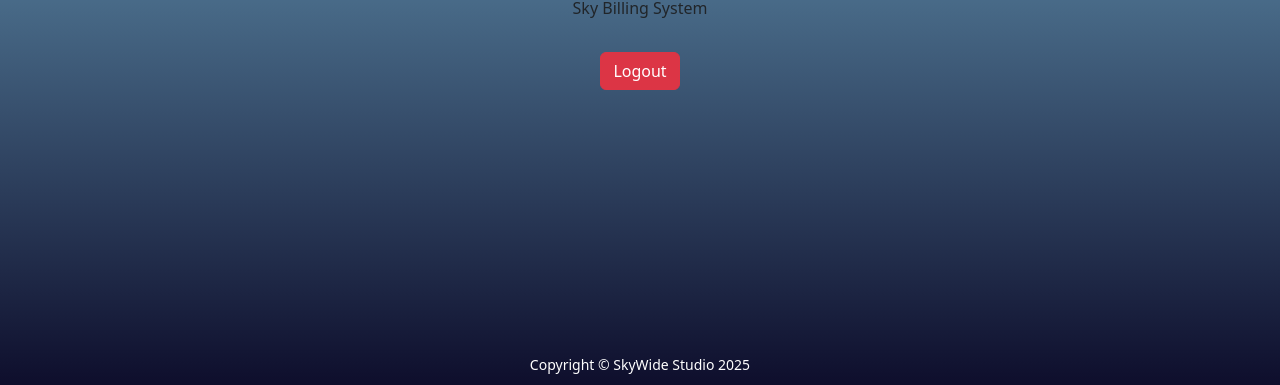
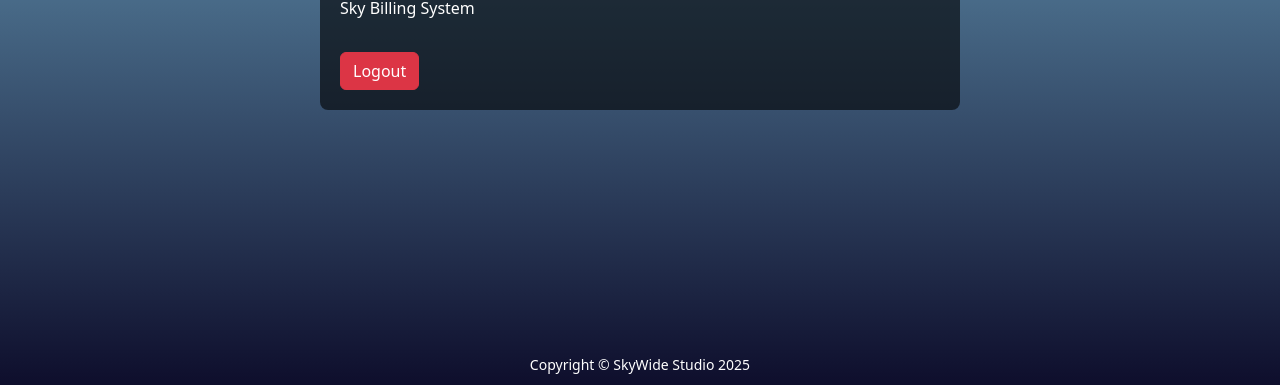
Before and after one commit to diydiskless/topweb, a plain HTML site: page index.html in a window 1280 px wide. Shown: the part 415-800 px from the top of the page. Drawn offline with Linux system fonts and the light colour scheme.

Commit message:
Update index.html

```diff
--- a/index.html
+++ b/index.html
@@ -9,10 +9,14 @@
     <link href="css/bootstrap.min.css" rel="stylesheet">
 
     <style>
+/* Ensure the html and body take up full height */
+html, body {
+    height: 100%;  /* Set both to full height */
+    margin: 0;     /* Remove default margins */
+}
+
 /* Full page background with dark sky */
 body {
-            margin: 0;
-            height: 100vh;
     display: flex;
     flex-direction: column;
     justify-content: center;
@@ -20,14 +24,18 @@
     background: linear-gradient(to bottom, #87CEEB, #0e0e2c);
     font-family: Arial, sans-serif;
     color: white;
-            position: relative;
     padding-top: 60px; /* Add top padding to avoid navbar overlapping content */
+    min-height: 100vh; /* Ensure body takes at least full height */
 }
 
 /* Content section */
 .content {
-            text-align: center;
-            max-width: 90%;
+    text-align: left;
+    width: 50%;
+    background-color: rgba(0, 0, 0, 0.6); /* Semi-transparent background */
+    padding: 20px;
+    border-radius: 8px;
+    color: white;
 }
 
         /* Footer styles */
```
Lines whose indentation alone changed are shown as unchanged.
